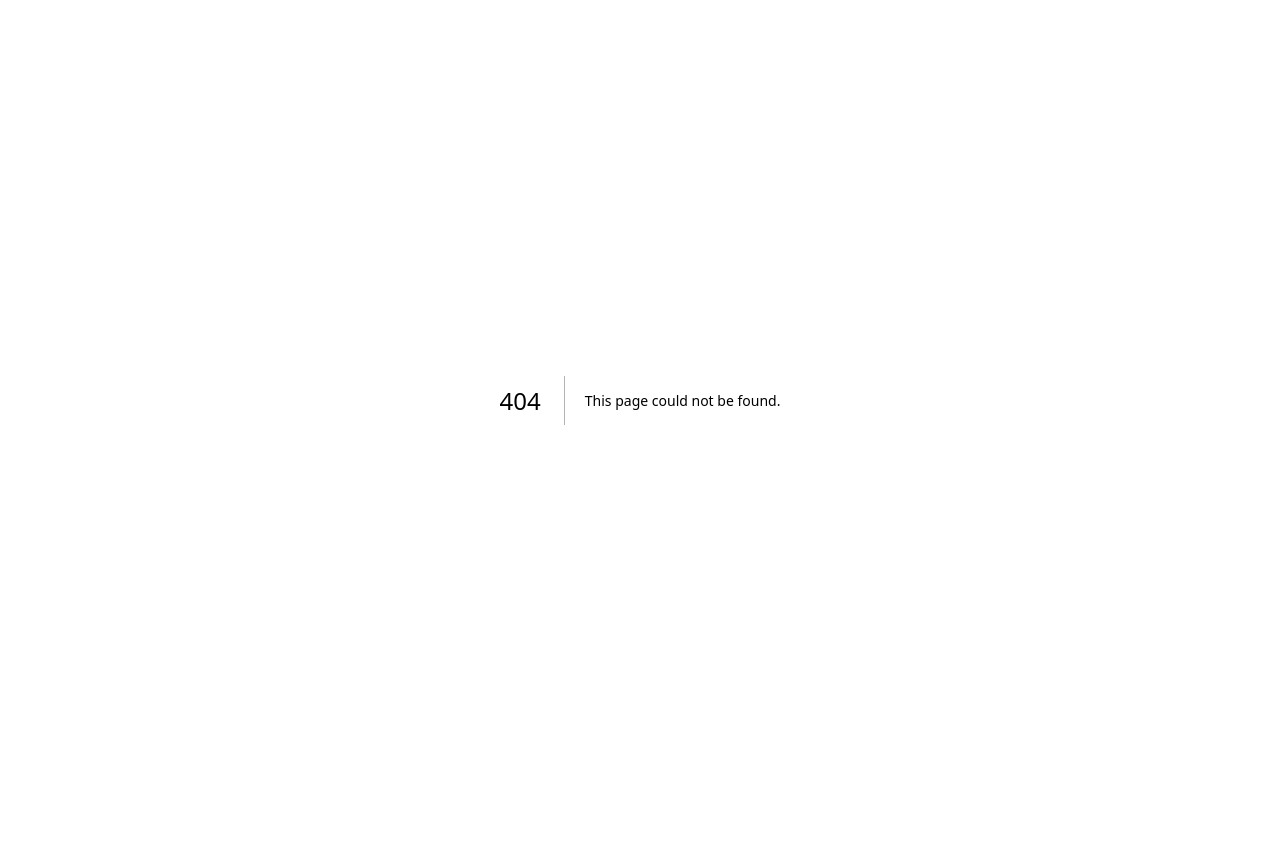
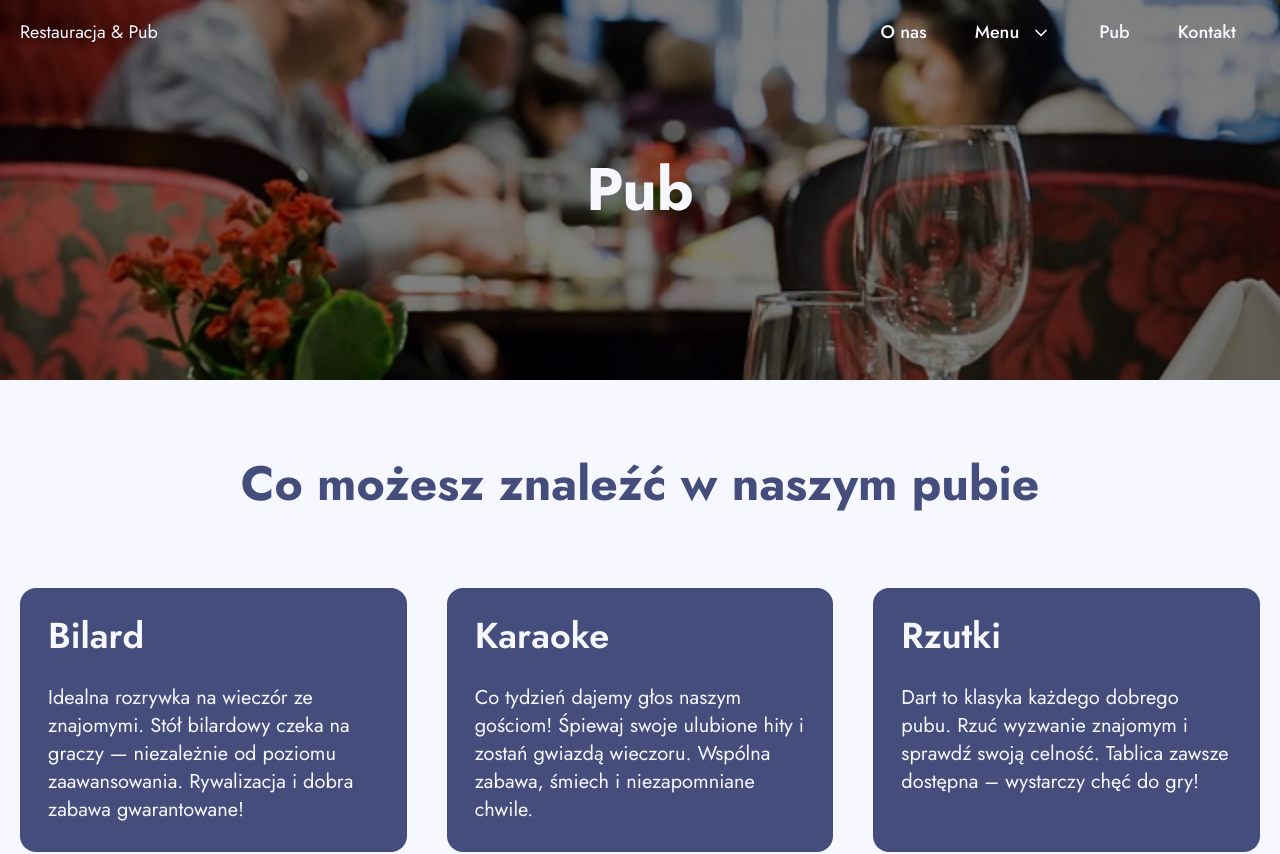
Before and after one commit to mateuszbizon/restaurant, a Next.js app: page /pub in a window 1280 px wide. Before the commit this address had no page. Shown: the top 854 px of the page. Before the commit the page ends 800 px from the top, so only its background shows below. Built offline with nearby package versions, Linux system fonts and the light colour scheme.

Commit message:
added pub page

```diff
--- /dev/null
+++ b/src/app/(root)/pub/page.tsx
@@ -0,0 +1,14 @@
+import PubSection from '@/components/sections/PubSection'
+import SubPageHero from '@/components/sections/SubPageHero'
+import React from 'react'
+
+function PubPage() {
+  return (
+    <>
+        <SubPageHero title='Pub' />
+        <PubSection />
+    </>
+  )
+}
+
+export default PubPage
```
